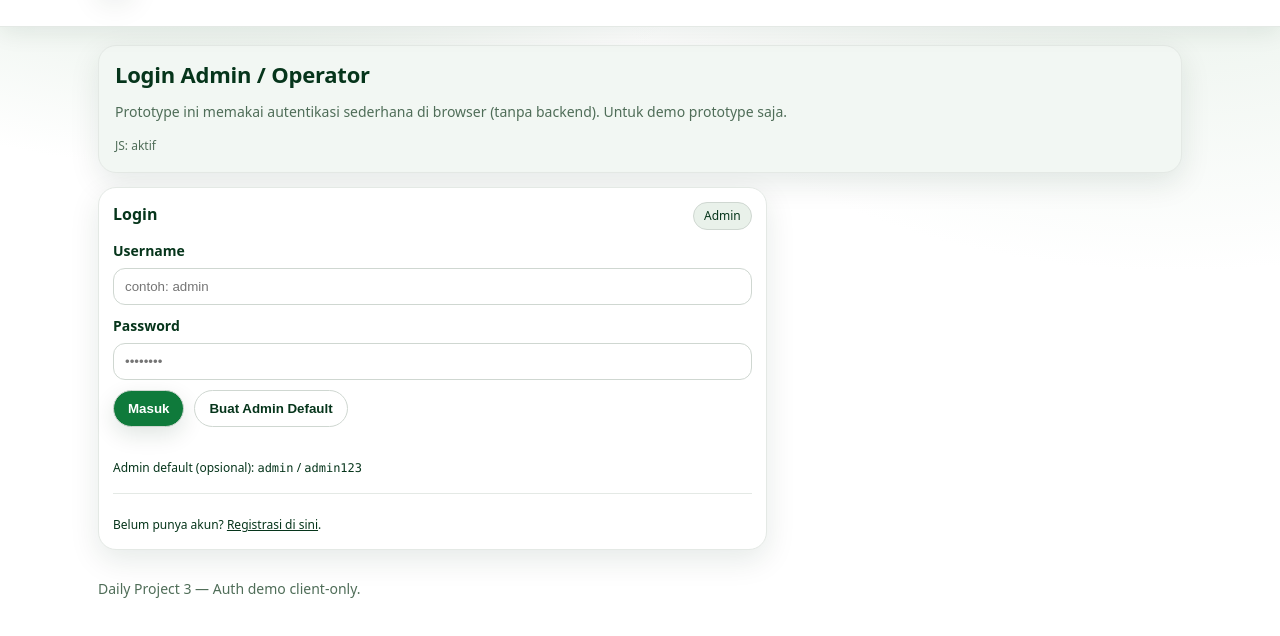
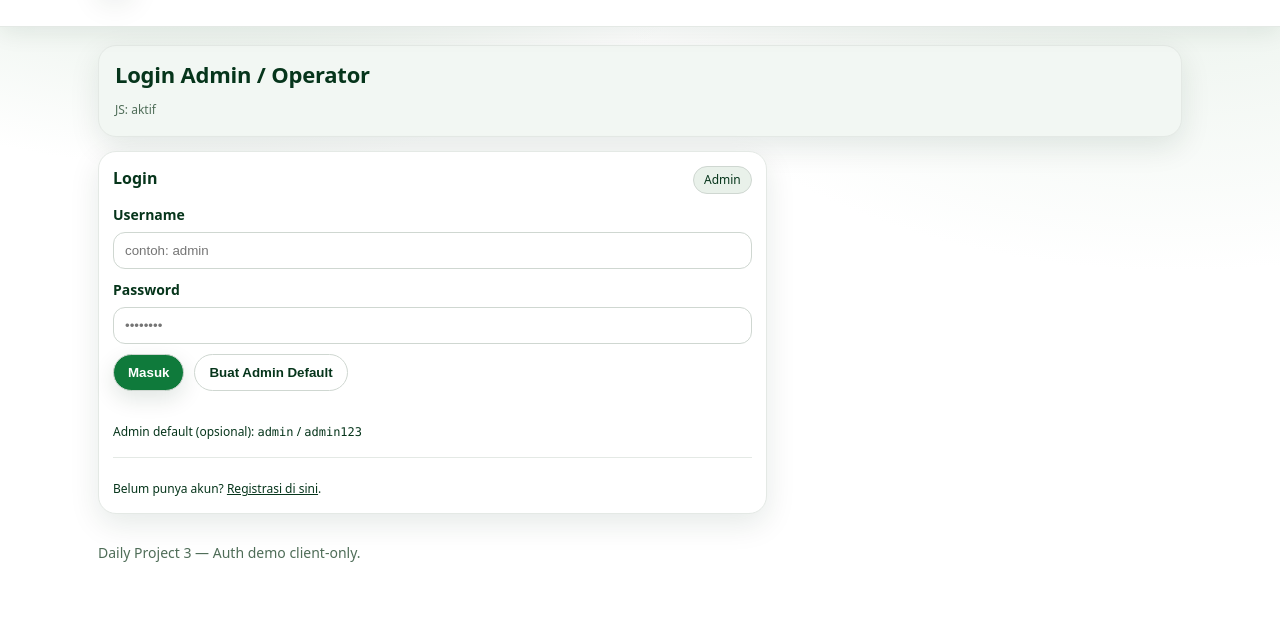
Before and after one commit to Celcouzz/daily-project-3-web-tracker-alumni-, a plain HTML site: page auth.html in a window 1280 px wide. Shown: the part 74-710 px from the top of the page. Drawn offline with Linux system fonts and the light colour scheme.

Commit message:
Update content

```diff
--- a/auth.html
+++ b/auth.html
@@ -29,7 +29,7 @@
     <section class="hero">
       <div>
         <h1>Login Admin / Operator</h1>
-        <p class="muted">Prototype ini memakai autentikasi sederhana di browser (tanpa backend). Untuk demo prototype saja.</p>
+        <p class="muted">
         <p id="jsStatus" class="hint muted">JS: (memuat...)</p>
       </div>
     </section>
```
Also changed, not shown: index.html (+1 -2 lines), 1 other file.
